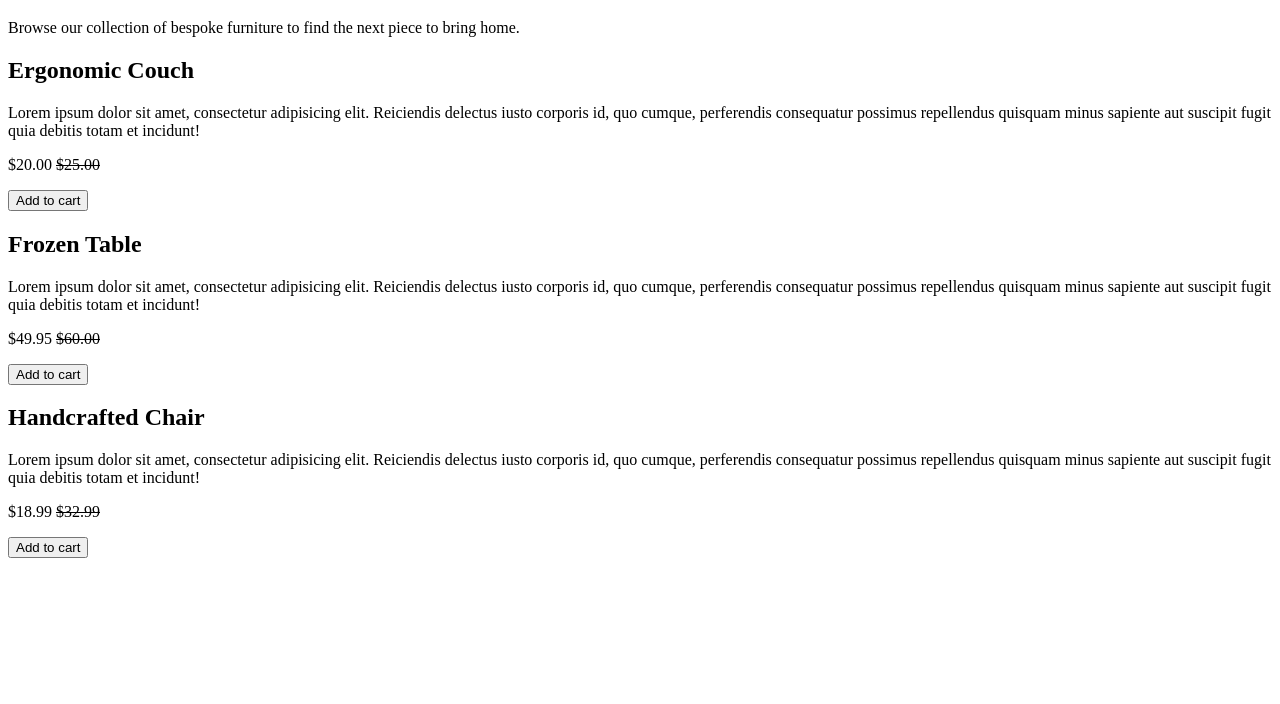
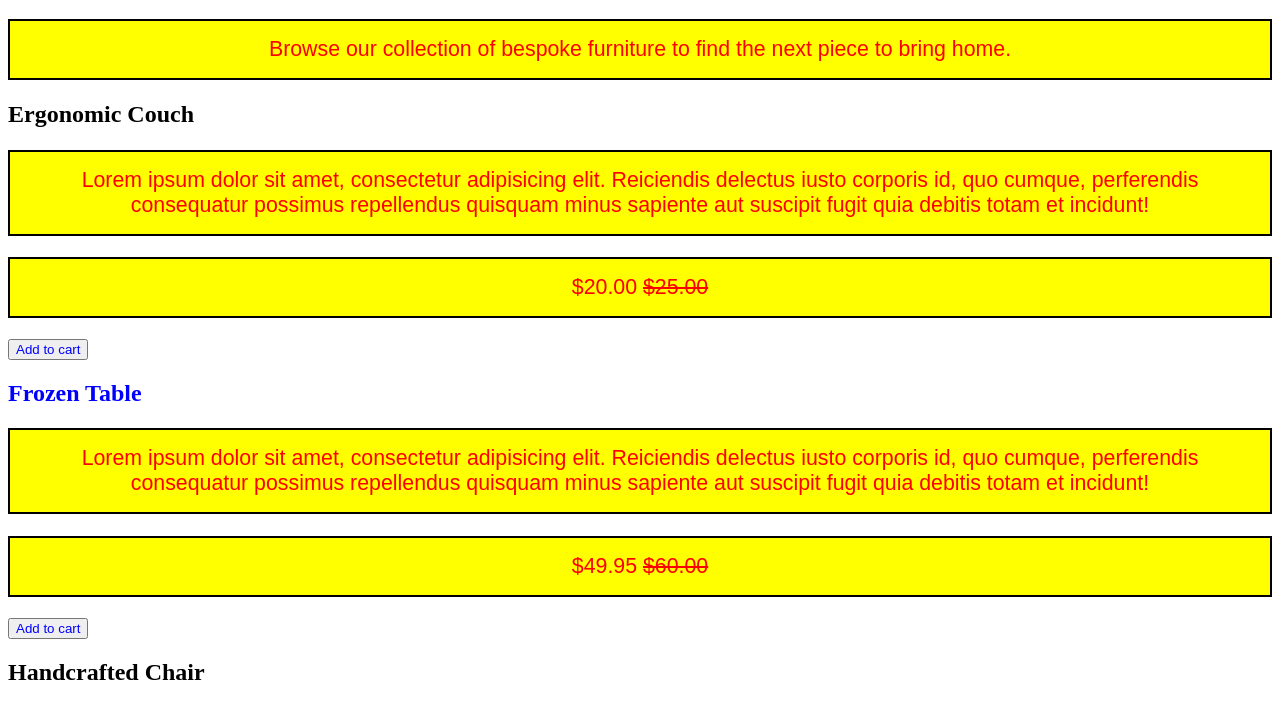
Before and after one commit to BenKnapp12/CSS-Workshop-1, a plain HTML site: page index.html in a window 1280 px wide. Shown: the part 61-765 px from the top of the page. Drawn offline with Linux system fonts and the light colour scheme.

Commit message:
Workshop

```diff
--- a/index.css
+++ b/index.css
@@ -0,0 +1,17 @@
+p {
+  font-family: sans-serif;
+  font-size: 16pt;
+  border: 2px solid black;
+  padding: 16px;
+  background-color: yellow;
+}
+p {
+  color: red;
+  text-align: center;
+}
+.title {
+  color: blue;
+}
+.button {
+  color: blue;
+}
--- a/index.html
+++ b/index.html
@@ -2,6 +2,7 @@
 <html lang="en">
   <head>
     <title>Furniture Emporium</title>
+    <link rel="stylesheet" href="index.css" />
   </head>
   <body>
     <main>
@@ -21,10 +22,10 @@
           debitis totam et incidunt!
         </p>
         <p>$20.00 <s>$25.00</s></p>
-        <button>Add to cart</button>
+        <button class="button">Add to cart</button>
       </article>
       <article>
-        <h2>Frozen Table</h2>
+        <h2 class="title">Frozen Table</h2>
         <p>
           Lorem ipsum dolor sit amet, consectetur adipisicing elit. Reiciendis
           delectus iusto corporis id, quo cumque, perferendis consequatur
@@ -32,7 +33,7 @@
           debitis totam et incidunt!
         </p>
         <p>$49.95 <s>$60.00</s></p>
-        <button>Add to cart</button>
+        <button class="button">Add to cart</button>
       </article>
       <article>
         <h2>Handcrafted Chair</h2>
@@ -43,7 +44,7 @@
           debitis totam et incidunt!
         </p>
         <p>$18.99 <s>$32.99</s></p>
-        <button>Add to cart</button>
+        <button class="button">Add to cart</button>
       </article>
     </main>
   </body>
```
